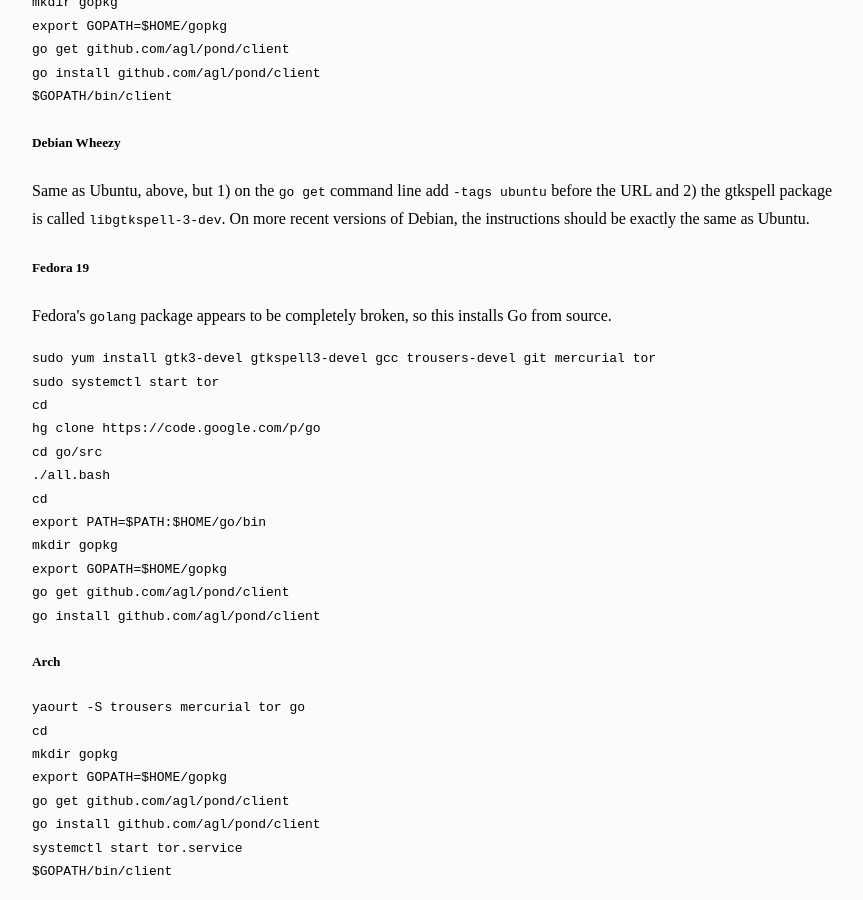
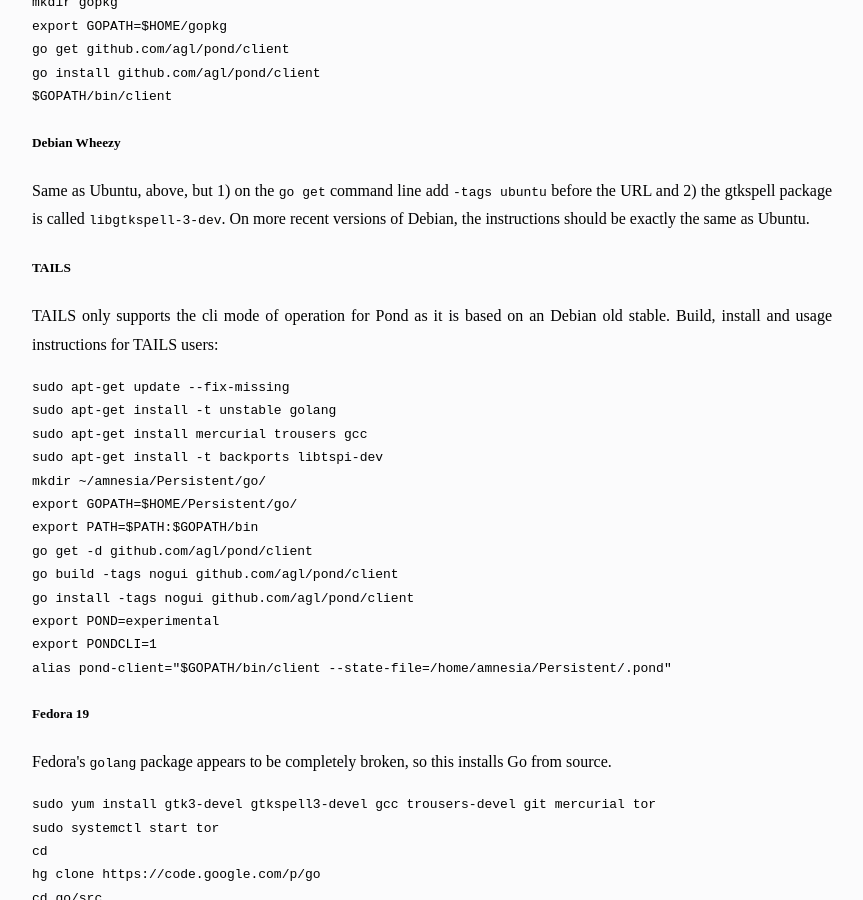
Before and after one commit to agl/pond, a Jekyll site: the page built from doc/index.html, in a window 1280 px wide and 900 px high, scrolled down 1437 px. Shown: the whole window, without its empty margins (208-1071 px from the left). Built offline with Jekyll 4.4.1, drawn with Linux system fonts in a browser that asks for light colours; some web fonts are replaced.

Commit message:
Add TAILS cli install documentation

```diff
--- a/doc/index.html
+++ b/doc/index.html
@@ -59,6 +59,26 @@ $GOPATH/bin/client</pre>
 
 <p>Same as Ubuntu, above, but 1) on the <tt>go get</tt> command line add <tt>-tags ubuntu</tt> before the URL and 2) the gtkspell package is called <tt>libgtkspell-3-dev</tt>. On more recent versions of Debian, the instructions should be exactly the same as Ubuntu.</p>
 
+<h5>TAILS</h5>
+<p>TAILS only supports the cli mode of operation for Pond as it is based on an Debian old stable.
+Build, install and usage instructions for TAILS users:
+<pre>
+sudo apt-get update --fix-missing
+sudo apt-get install -t unstable golang
+sudo apt-get install mercurial trousers gcc
+sudo apt-get install -t backports libtspi-dev
+mkdir ~/amnesia/Persistent/go/
+export GOPATH=$HOME/Persistent/go/
+export PATH=$PATH:$GOPATH/bin
+go get -d github.com/agl/pond/client
+go build -tags nogui github.com/agl/pond/client
+go install -tags nogui github.com/agl/pond/client
+export POND=experimental
+export PONDCLI=1
+alias pond-client="$GOPATH/bin/client --state-file=/home/amnesia/Persistent/.pond"
+</pre>
+</p>
+
 <h5>Fedora 19</h5>
 
 <p>Fedora's <tt>golang</tt> package appears to be completely broken, so this installs Go from source.</p>
```
